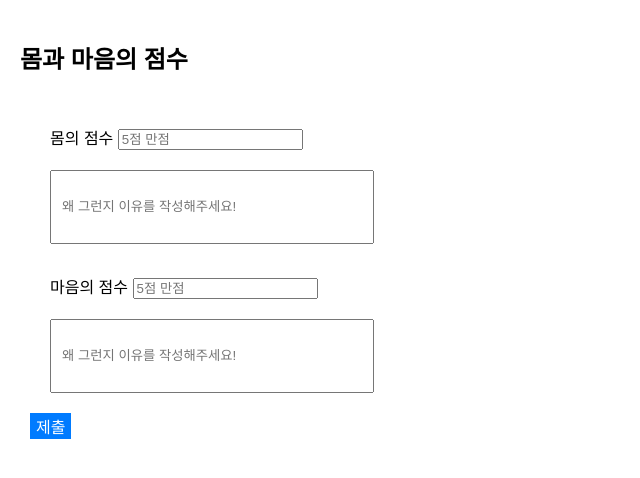
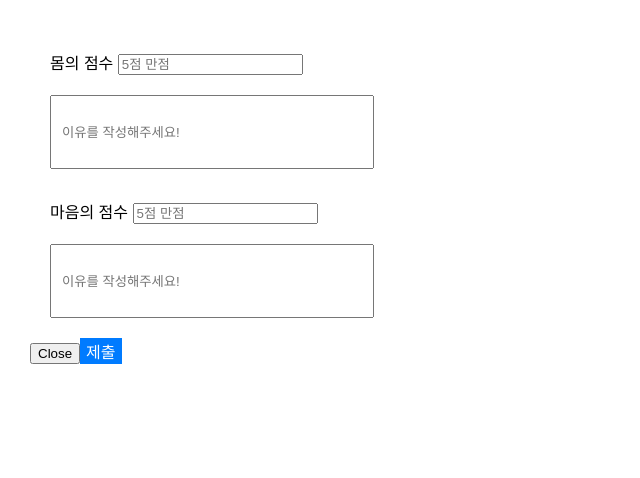
Before and after one commit to Sunghaeun/Condition-Score, a React (Create React App) app: page /add in a window 1280 px wide. Shown: the top 478 px of the page, without its empty margins (0-640 px from the left). Built offline with nearby package versions, Linux system fonts and the light colour scheme.

Commit message:
Create 기능 구현

```diff
--- a/package.json
+++ b/package.json
@@ -3,9 +3,11 @@
   "version": "0.1.0",
   "private": true,
   "dependencies": {
+    "axios": "^1.7.9",
     "cra-template": "1.2.0",
     "react": "^19.0.0",
     "react-dom": "^19.0.0",
+    "react-router-dom": "^7.1.3",
     "react-scripts": "5.0.1",
     "web-vitals": "^4.2.4"
   },
--- a/src/App.js
+++ b/src/App.js
@@ -1,17 +1,19 @@
 import styles from './App.module.css';
-import BodyScore from './components/BodyScore';
-import EmotionScore from './components/EmotionScore';
+import Forms from './components/Forms.js';
+import Home from './components/Home.js';
+import { BrowserRouter, Routes, Route } from "react-router-dom";
+
 
 function App() {
   return (
-    <div>
-      <h2>몸과 마음의 점수</h2>
-        <form className={styles.form_group}>
-          <BodyScore/>
-          <EmotionScore/>
-          <button className={styles.submitButton} type="submit">제출</button>
-      </form>
-    </div>
+    <>
+      <BrowserRouter>
+        <Routes>
+          <Route path="/" element={<Home />} />
+          <Route path="/add" element={<Forms />} />
+        </Routes>
+      </BrowserRouter>
+    </>
   );
 }
 
--- a/src/App.module.css
+++ b/src/App.module.css
@@ -2,7 +2,7 @@ body {
     display: flex;
     justify-content: 30px; /* 가로 중앙 정렬 */
     align-items: 0; /* 세로 중앙 정렬 */
-    height: 100vh; /* 전체 화면 높이 */
+    height: 100vh;
     margin: 20px;
     font-family: Arial, sans-serif;
 }
--- a/src/components/BodyScore.js
+++ /dev/null
@@ -1,20 +0,0 @@
-import React from 'react'
-import styles from "../App.module.css"
-
-function BodyScore() {
-  return (
-    <div>
-      <div className={styles.form_pair}>
-            <div className={styles.padding_10}>
-                <label htmlFor="body">몸의 점수  </label>
-                <input placeholder="5점 만점" type="number" name="body" />
-            </div>
-            <div className={styles.padding_10}>
-                <input placeholder="왜 그런지 이유를 작성해주세요!" className={styles.text_box} type="text" name="body_reason" />
-            </div>
-        </div>
-    </div>
-  )
-}
-
-export default BodyScore
--- a/src/components/EmotionScore.js
+++ /dev/null
@@ -1,20 +0,0 @@
-import React from 'react'
-import styles from "../App.module.css"
-
-function EmotionScore(props) {
-  return (
-    <div>
-       <div className={styles.form_pair}>
-            <div className={styles.padding_10}>
-              <label htmlFor="emotion">마음의 점수 </label>
-              <input placeholder="5점 만점" type="number" name="emotion" />
-            </div>
-            <div className={styles.padding_10}>
-              <input placeholder="왜 그런지 이유를 작성해주세요!" className={styles.text_box} type="text" name="emo_reason" />
-            </div>
-        </div>
-    </div>
-  )
-}
-
-export default EmotionScore
--- /dev/null
+++ b/src/components/Forms.js
@@ -0,0 +1,107 @@
+import React, { useRef, useState } from "react";
+import { useNavigate } from "react-router-dom";
+import axios from "axios";
+import styles from "../App.module.css";
+
+function Forms() {
+    const[data, setData] = useState({
+        bodyScore: "",
+        bodyReason: "",
+        emoScore: "",
+        emoReason: "",
+    });
+
+    const navigate = useNavigate();
+    const bodyScoreRef = useRef();
+    const bodyReasonRef = useRef();
+    const emoScoreRef = useRef();
+    const emoReasonRef = useRef();
+
+    const onClickBtn = () => {
+        navigate(`/`);
+    };
+
+    const onChangeInput = (input) => {
+        setData({
+            ...data,
+            [input.target.name]: input.target.value,
+        });
+    };
+
+    function postDataToJSONFile(e) {
+        e.preventDefault();
+        if(!data.bodyScore) {
+            alert("!!");
+            bodyScoreRef.current.focus();
+            return;
+        }
+
+        if(!data.bodyReason) {
+            alert("!!");
+            bodyReasonRef.current.focus();
+            return;
+        }
+
+        if(!data.emoScore) {
+            alert("!!");
+            emoScoreRef.current.focus();
+            return;
+        }
+
+        if(!data.emoReason) {
+            alert("!!");
+            emoReasonRef.current.focus();
+            return;
+        }
+
+        console.log(data);
+
+        axios.post("https://678f220a49875e5a1a90a2cf.mockapi.io/conditions", data, {
+            headers: { "Content-Type": "application/json" },
+          })
+          .then((response) => {
+            console.log(response);
+            alert("입력이 완료되었습니다.");
+            navigate('/');
+          })
+          .catch((error) => {
+            alert("에러가 발생했습니다.");
+            console.error(error);
+          });
+    }
+  return (
+    <form className={styles.form_group}>
+        <div>
+            <div>
+                <div className={styles.form_pair}>
+                    <div className={styles.padding_10}>
+                        <label htmlFor="bodyScore">몸의 점수  </label>
+                        <input onChange={onChangeInput} placeholder="5점 만점" type="number" name="bodyScore" />
+                    </div>
+                    <div className={styles.padding_10}>
+                        <input onChange={onChangeInput} placeholder="이유를 작성해주세요!" className={styles.text_box} type="text" name="bodyReason" />
+                    </div>
+                </div>
+            </div>
+
+            <div>
+                <div className={styles.form_pair}>
+                    <div className={styles.padding_10}>
+                        <label htmlFor="emoScore">마음의 점수 </label>
+                        <input onChange={onChangeInput} placeholder="5점 만점" type="number" name="emoScore" />
+                    </div>
+                    <div className={styles.padding_10}>
+                        <input onChange={onChangeInput} placeholder="이유를 작성해주세요!" className={styles.text_box} type="text" name="emoReason" />
+                    </div>
+                </div>
+            </div>
+            <button type="button" onClick={onClickBtn}>
+                Close
+            </button>
+            <button onClick={(e) => postDataToJSONFile(e)} className={styles.submitButton} type="submit">제출</button>
+        </div>
+    </form>
+  )
+}
+
+export default Forms;
--- /dev/null
+++ b/src/components/Home.js
@@ -0,0 +1,18 @@
+import React from 'react'
+import { useNavigate } from "react-router-dom";
+
+function Home() {
+    const navigate = useNavigate();
+    function onClickBtn() {
+        navigate('/add');
+    }
+  return (
+    <div>
+        <button type="button" onClick={onClickBtn}>
+            Add
+        </button>
+    </div>
+  )
+}
+
+export default Home
```
Also changed, not shown: 1 other file (tests, documents, lock files or other folders).
